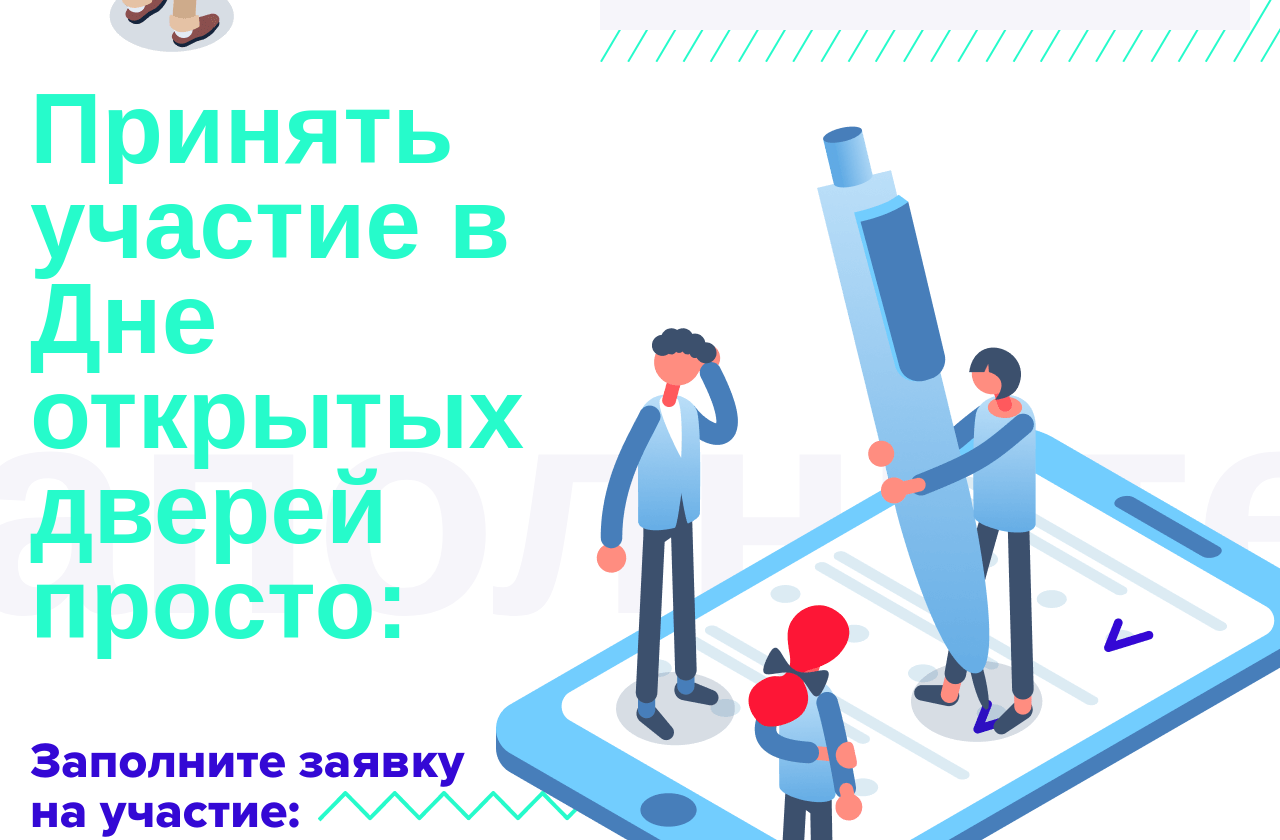
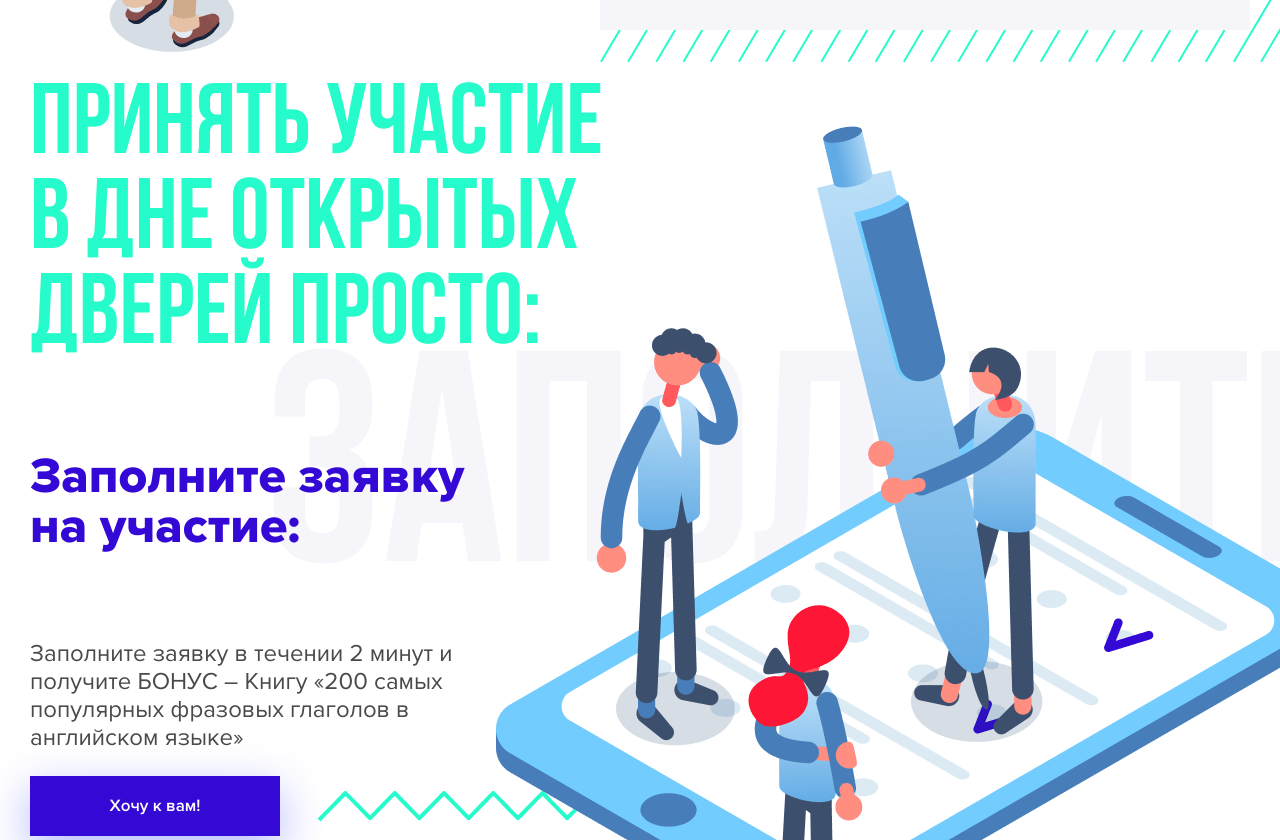
Before and after one commit to amshkv/curson-lp, a plain HTML site: page index.html in a window 1280 px wide. Shown: the part 1232-2072 px from the top of the page. Drawn offline with nearby package versions, Linux system fonts and the light colour scheme.

Commit message:
fix fonts.sass

```diff
--- a/sass/_fonts.scss
+++ b/sass/_fonts.scss
@@ -27,13 +27,13 @@
     font-style: normal;
 }
 @font-face {
-	font-family: 'Bebas Neue Bold';
+	font-family: 'Bebas Neue';
 	src: url('../fonts/bebas_neue_bold.eot'); /* IE 9 Compatibility Mode */
 	src: url('../fonts/bebas_neue_bold.eot?#iefix') format('embedded-opentype'), /* IE < 9 */
 		url('../fonts/bebas_neue_bold.woff2') format('woff2'), /* Super Modern Browsers */
 		url('../fonts/bebas_neue_bold.woff') format('woff'), /* Firefox >= 3.6, any other modern browser */
 		url('../fonts/bebas_neue_bold.ttf') format('truetype'), /* Safari, Android, iOS */
         url('../fonts/bebas_neue_bold.svg#bebas_neue_bold') format('svg'); /* Chrome < 4, Legacy iOS */
-    font-weight: 700;
+    font-weight: bold;
     font-style: normal;
 }
```
Also changed, not shown: css/style.css, 1 other file.
